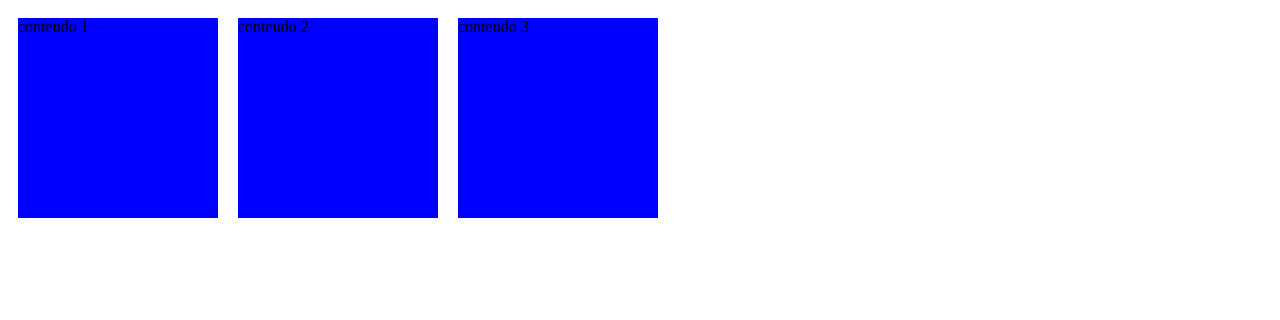
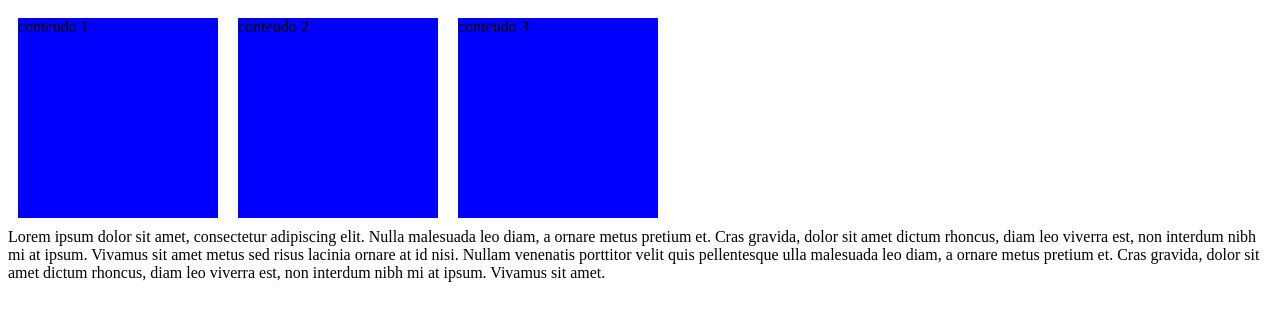
Before and after one commit to RenanFerranti/Udemy-elementos-flutuantes, a plain HTML site: page index.html in a window 1280 px wide. Drawn offline with Linux system fonts and the light colour scheme.

Commit message:
class clear
aprendendo a usar a CLASS CLEAR, posso deixar o texto desejado a esquerda/direita do elemento flutuante desejado

```diff
--- a/index.html
+++ b/index.html
@@ -26,6 +26,21 @@
             float: right;
         }*/
 
+
+        .conteudozero{
+            background: red;
+            border: 1 px solid gray ;
+            width: 200px;
+            height: 200px;
+            margin: 10px;
+
+
+        }
+
+        .clear{
+            clear: left;
+        }
+
         </style>
 
 
@@ -45,6 +60,25 @@
             conteudo 3
         </div>
 
+        <p class="clear">
+        Lorem ipsum dolor sit amet, consectetur adipiscing elit.
+        Nulla malesuada leo diam, a ornare metus pretium et. Cras gravida,
+        dolor sit amet dictum rhoncus, diam leo viverra est, non interdum
+        nibh mi at ipsum. Vivamus sit amet metus sed risus lacinia ornare
+        at id nisi. Nullam venenatis porttitor velit quis pellentesque
+        ulla malesuada leo diam, a ornare metus pretium et. Cras gravida,
+        dolor sit amet dictum rhoncus, diam leo viverra est, non interdum
+        nibh mi at ipsum. Vivamus sit amet.
+        </p>
+
+
+
+
+
+
+
+
+
 
 
 
```
